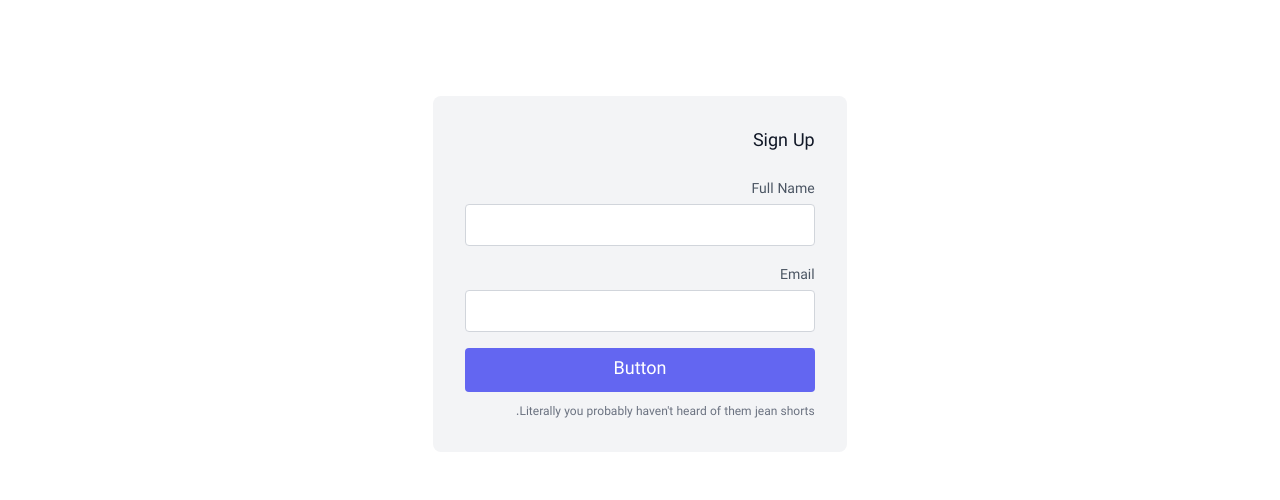
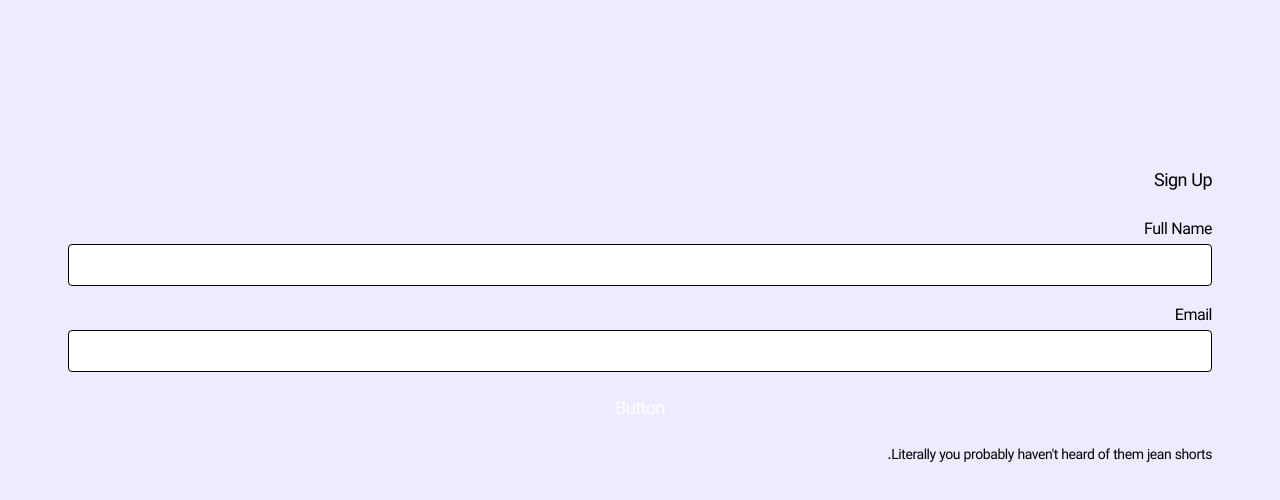
Before and after one commit to AshkanMH1383/react-boilderplate, a React (Vite) app: page /login in a window 1280 px wide. Shown: the top 500 px of the page. Built offline with nearby package versions, Linux system fonts and the light colour scheme.

Commit message:
-remove redux -add zustand -add custom tailwind styles

```diff
--- a/index.html
+++ b/index.html
@@ -7,7 +7,7 @@
     <meta http-equiv="Content-Language" content="fa" />
     <title>react-boilderplate</title>
   </head>
-  <body>
+  <body class="bg-body font-shabnam-fd">
     <div id="root" dir="rtl"></div>
     <script type="module" src="/src/main.tsx"></script>
   </body>
--- a/package.json
+++ b/package.json
@@ -10,15 +10,14 @@
     "preview": "vite preview"
   },
   "dependencies": {
-    "@reduxjs/toolkit": "^1.9.5",
     "axios": "^1.4.0",
     "path": "^0.12.7",
     "react": "^18.2.0",
     "react-dom": "^18.2.0",
     "react-query": "^3.39.3",
-    "react-redux": "^8.1.2",
     "react-router-dom": "^6.15.0",
-    "vite-tsconfig-paths": "^4.2.0"
+    "vite-tsconfig-paths": "^4.2.0",
+    "zustand": "^4.4.1"
   },
   "devDependencies": {
     "@types/react": "^18.2.15",
--- a/src/App.tsx
+++ b/src/App.tsx
@@ -1,5 +1,5 @@
 import { RouterProvider } from 'react-router-dom';
-import {router}           from '@/routes/index';
+import { router }           from '@/routes/index';
 
 export default function App(): JSX.Element {
     return ( <RouterProvider router={router} /> )
--- a/src/assets/styles/main.scss
+++ b/src/assets/styles/main.scss
@@ -4,6 +4,8 @@
 @tailwind utilities;
 
 
+
+@layer base {
     /* Fonts */
     @font-face {
         font-family: 'shabnam';
@@ -45,9 +47,4 @@
         url('./../fonts/shabnam/farsi-digits/Shabnam-Bold.woff') format('woff');
     }
 
-
-@layer base {
-    html {
-      font-family: shabnam-fd;
 }
-}
--- a/src/main.tsx
+++ b/src/main.tsx
@@ -1,9 +1,7 @@
 import React from 'react'
 import ReactDOM from 'react-dom/client'
-import { Provider } from 'react-redux';
 import { QueryClient , QueryClientProvider } from "react-query";
 
-import store from '@/store';
 import App from '@/App';
 import '@/assets/styles/main.scss'
 
@@ -12,10 +10,8 @@ const client = new QueryClient();
 
 ReactDOM.createRoot(document.getElementById('root')!).render(
   <React.StrictMode>
-    <Provider store={store}>
       <QueryClientProvider client={client}>
         <App />
       </QueryClientProvider>
-    </Provider>
   </React.StrictMode>,
 )
--- a/src/pages/Login/index.tsx
+++ b/src/pages/Login/index.tsx
@@ -6,11 +6,11 @@ export default function Login(): JSX.Element {
                 <div className="lg:w-2/6 md:w-1/2 mx-auto bg-gray-100 rounded-lg p-8 flex flex-col md:ml-auto w-full mt-10 md:mt-0">
                 <h2 className="text-gray-900 text-lg font-medium title-font mb-5">Sign Up</h2>
                 <div className="relative mb-4">
-                    <label for="full-name" className="leading-7 text-sm text-gray-600">Full Name</label>
+                    <label className="leading-7 text-sm text-gray-600">Full Name</label>
                     <input type="text" id="full-name" name="full-name" className="w-full bg-white rounded border border-gray-300 focus:border-indigo-500 focus:ring-2 focus:ring-indigo-200 text-base outline-none text-gray-700 py-1 px-3 leading-8 transition-colors duration-200 ease-in-out" />
                 </div>
                 <div className="relative mb-4">
-                    <label for="email" className="leading-7 text-sm text-gray-600">Email</label>
+                    <label  className="leading-7 text-sm text-gray-600">Email</label>
                     <input type="email" id="email" name="email" className="w-full bg-white rounded border border-gray-300 focus:border-indigo-500 focus:ring-2 focus:ring-indigo-200 text-base outline-none text-gray-700 py-1 px-3 leading-8 transition-colors duration-200 ease-in-out" />
                 </div>
                 <button className="text-white bg-indigo-500 border-0 py-2 px-8 focus:outline-none hover:bg-indigo-600 rounded text-lg">Button</button>
--- a/src/store/index.ts
+++ b/src/store/index.ts
@@ -1,6 +1,12 @@
-import { configureStore } from '@reduxjs/toolkit';
+import { create } from 'zustand'
 
-export default configureStore({
-  reducer: {
-  },
-});
+const useBearStore = create((set) => ({
+  bears: 0,
+  increasePopulation: () => set((state:any) => ({ bears: state.bears + 1 })),
+  removeAllBears: () => set({ bears: 0 }),
+}))
+
+
+export default {
+  useBearStore,
+}
--- a/tailwind.config.js
+++ b/tailwind.config.js
@@ -4,7 +4,46 @@ export default {
     "./index.html",
     "./src/**/*.{js,ts,jsx,tsx}",
   ],
+
   theme: {
+
+    screens:{
+      tablet  :     '960px',
+      desktop :    '1248px',
+    },
+
+    colors: {
+      body: '#ecebff',
+      white: '#ffffff',
+      purple: '#3f3cbb',
+      midnight: '#121063',
+      metal: '#565584',
+      'tahiti-blue': '#3ab7bf',
+      'bubble-gem': '#ff77e9',
+      'copper-rust': '#78dcca',
+    },
+
+    boxShadow:{
+      sm: '0px 2px 4px 0px rgba(11, 10, 55, 0.15)',
+      lg: '0px 8px 20px 0px rgba(18, 16, 99, 0.6)'
+    },
+
+    fontSize: {
+      xs: ['14px', {lineHeight:'24px', letterSpacing:'-0.03em'}],
+      sm: ['16px', {lineHeight:'28px', letterSpacing:'-0.03em'}],
+      lg: ['18px', {lineHeight:'28px', letterSpacing:'-0.03em'}],
+      xl: ['24px', {lineHeight:'36px', letterSpacing:'-0.03em'}],
+      '2xl': ['36px', {lineHeight:'48px', letterSpacing:'-0.032em'}],
+      '3xl': ['48px', {lineHeight:'56px', letterSpacing:'-0.032em'}],
+      '4xl': ['56px', {lineHeight:'64px', letterSpacing:'-0.032em'}],
+      '5xl': ['80px', {lineHeight:'80px', letterSpacing:'-0.032em'}],
+    },
+
+    fontFamily: {
+      'shabnam-fd':'shabnam-fd',
+      'shabnam':'shabnam'
+    },
+
     extend: {},
   },
 
```
Also changed, not shown: 1 other file (tests, documents, lock files or other folders). Lines whose indentation alone changed are shown as unchanged.
